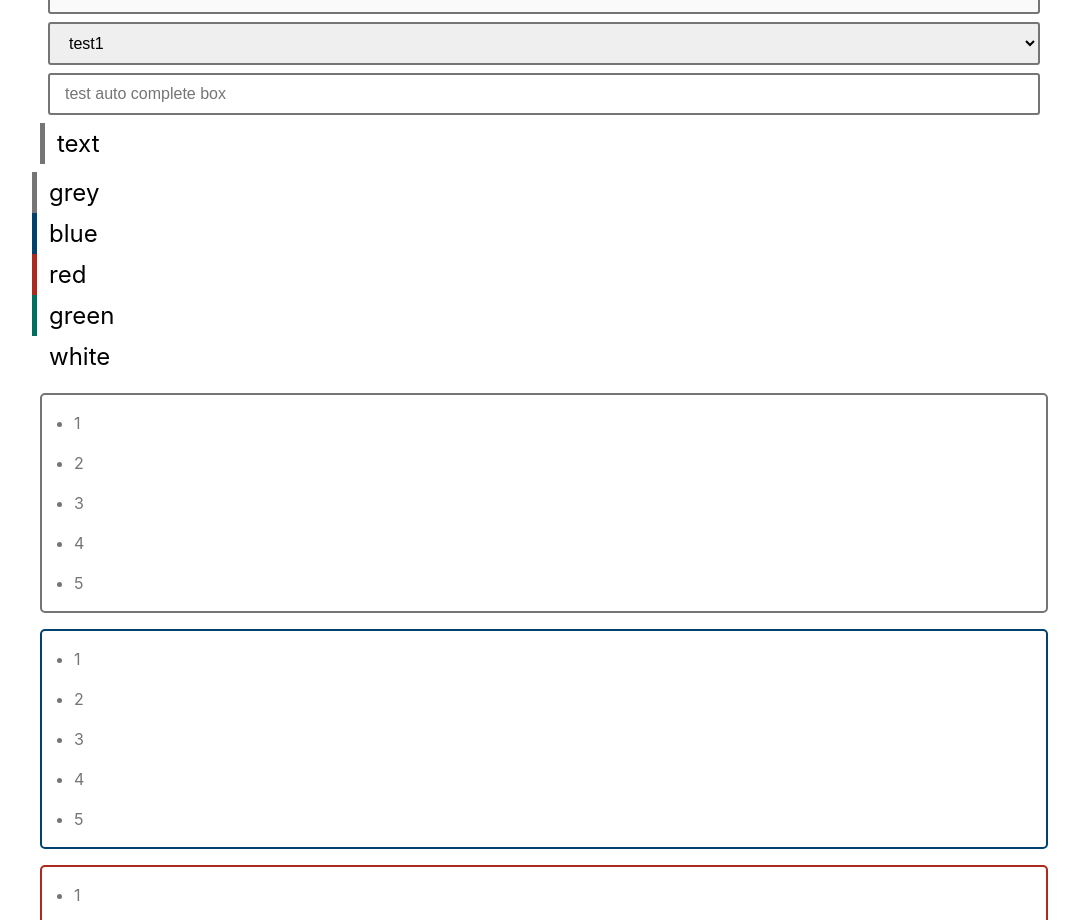
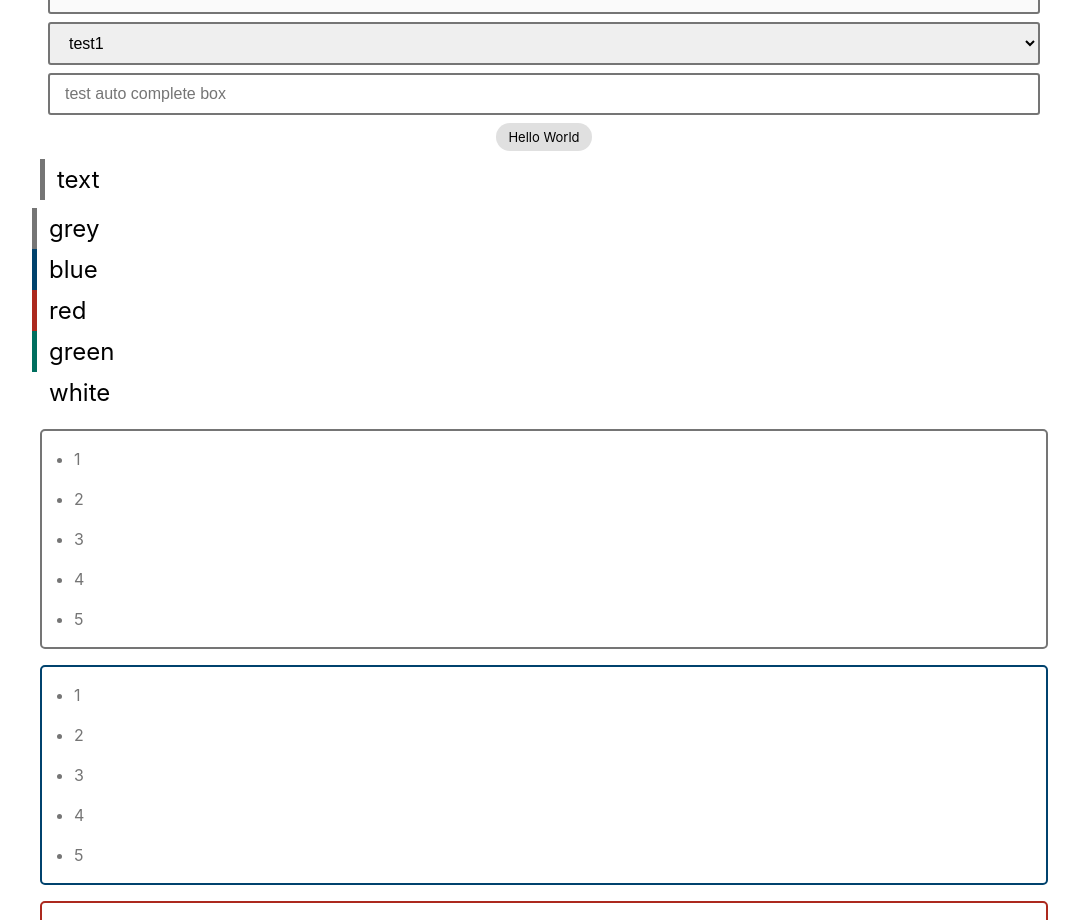
Before and after one commit to FumihiroMaejima/nihil, a React (Vite) app in the folder frontend/: page /admin/sample in a window 1280 px wide. Shown: the part 1062-1982 px from the top of the page, without its empty margins (96-1175 px from the left). Built offline with nearby package versions, Linux system fonts and the light colour scheme.

Commit message:
add shimple chip component.

```diff
--- /dev/null
+++ b/frontend/src/assets/scss/components/parts/chip/PartsSimpleChip.scss
@@ -0,0 +1,23 @@
+@import '../../../_variables.scss';
+
+$parts-simple-button-default-color: #85fd35;
+$parts-simple-button-default-border-bottom-color: #00d21c;
+
+.parts-simple-chip {
+  display: inline-block;
+  background: #e0e0e0;
+  padding: 6px 12px;
+  border-radius: 32px;
+  font-size: 13px;
+
+  &:hover {
+    // border: 2px solid rgb(0, 0, 0, 0.42);
+    background: #cccccc;
+  }
+
+  /* &:focus {
+    border: 2px solid $util-color-dark-blue;
+    // z-index: 10;
+    // outline: 0; outline は CSS の一括指定プロパティで、輪郭線 (outline) に関する様々なプロパティを単一の宣言で設定する。
+  } */
+}
--- a/frontend/src/assets/scss/index.scss
+++ b/frontend/src/assets/scss/index.scss
@@ -15,6 +15,7 @@
 @import './components/parts/button/PartsSimpleButton.scss';
 @import './components/parts/button/PartsSimpleFlatButton.scss';
 @import './components/parts/carousel/PartsSimpleCarousel.scss';
+@import './components/parts/chip/PartsSimpleChip.scss';
 @import './components/parts/form/PartsSimpleSelectBox.scss';
 @import './components/parts/form/PartsSimpleTextField.scss';
 @import './components/parts/heading/PartsLabelHeading.scss';
--- /dev/null
+++ b/frontend/src/components/parts/chip/PartsSimpleChip.tsx
@@ -0,0 +1,34 @@
+import React, {
+  FormEventHandler,
+  ChangeEventHandler,
+  FocusEventHandler,
+  TouchEventHandler,
+  MouseEventHandler,
+} from 'react'
+
+type Props = {
+  label?: string
+  className?: string
+  onInput?: FormEventHandler<HTMLSelectElement>
+  onChange?: ChangeEventHandler<HTMLSelectElement>
+  onFocus?: FocusEventHandler<HTMLDivElement>
+  onBlur?: FocusEventHandler<HTMLDivElement>
+  onClick?: MouseEventHandler<HTMLDivElement>
+}
+
+export const PartsSimpleChip: React.VFC<Props> = ({
+  label = 'label text',
+  className = undefined,
+  onClick = undefined,
+}) => {
+  return (
+    <div
+      className={`parts-simple-chip${className ? ' ' + className : ''}`}
+      onClick={onClick}
+    >
+      {label}
+    </div>
+  )
+}
+
+export default PartsSimpleChip
--- a/frontend/src/pages/sample/Sample.tsx
+++ b/frontend/src/pages/sample/Sample.tsx
@@ -5,6 +5,7 @@ import { PartsLabelTable } from '@/components/parts/table/PartsLabelTable'
 import { PartsMessageBoard } from '@/components/parts/PartsMessageBoard'
 import { PartsSimpleBox } from '@/components/parts/box/PartsSimpleBox'
 import { PartsTitleBox } from '@/components/parts/box/PartsTitleBox'
+import { PartsSimpleChip } from '@/components/parts/chip/PartsSimpleChip'
 import { PartsCircleButton } from '@/components/parts/button/PartsCircleButton'
 import { PartsSimpleButton } from '@/components/parts/button/PartsSimpleButton'
 import { PartsSimpleFlatButton } from '@/components/parts/button/PartsSimpleFlatButton'
@@ -227,6 +228,10 @@ export const Sample: React.VFC = () => {
       </div>
 
       <div className="mxy-2">
+        <PartsSimpleChip label="Hello World" />
+      </div>
+
+      <div className="mxy-2">
         {/* <div className="mxy-2">
           <PartsSimpleAutoComplete
             value={selectValue}
```
